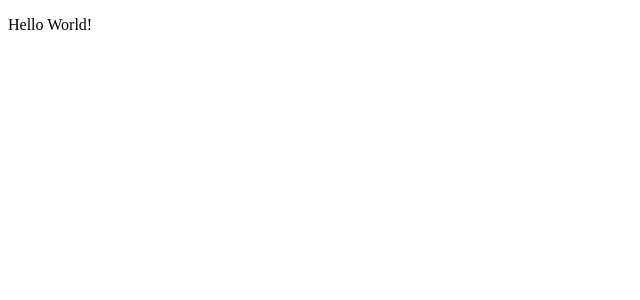
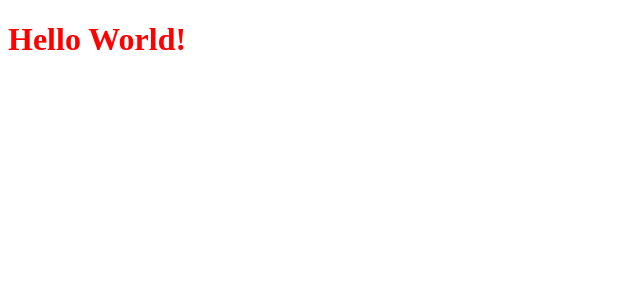
Before and after one commit to XxWexX5/discipline-questions, a React (Create React App) app: page / in a window 1280 px wide. Shown: the top 300 px of the page, without its empty margins (0-640 px from the left). Built offline with nearby package versions, Linux system fonts and the light colour scheme.

Commit message:
[ FEATURE ] Adding library styled-components.

```diff
--- a/package.json
+++ b/package.json
@@ -10,9 +10,11 @@
     "@types/node": "^12.0.0",
     "@types/react": "^16.9.53",
     "@types/react-dom": "^16.9.8",
+    "@types/styled-components": "^5.1.4",
     "react": "^17.0.1",
     "react-dom": "^17.0.1",
     "react-scripts": "4.0.0",
+    "styled-components": "^5.2.1",
     "typescript": "^4.0.3",
     "web-vitals": "^0.2.4"
   },
--- a/src/App.tsx
+++ b/src/App.tsx
@@ -1,11 +1,13 @@
 import React from 'react';
+
+import { Title } from './styles';
 
 function App() {
   return (
     <div className="App">
-      <p className="text">
+      <Title className="text" color="#F00">
         Hello World!
-      </p>
+      </Title>
     </div>
   );
 }
--- /dev/null
+++ b/src/styles.tsx
@@ -0,0 +1,5 @@
+import styled from 'styled-components';
+
+export const Title = styled.h1`
+    color: ${ props => props.color };
+`;
```
Also changed, not shown: 1 other file (tests, documents, lock files or other folders).
